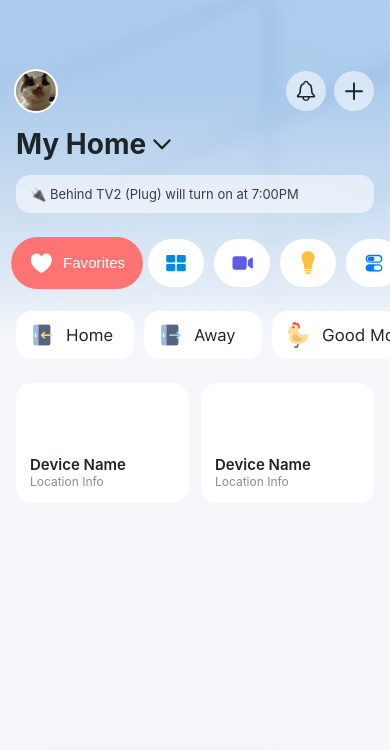
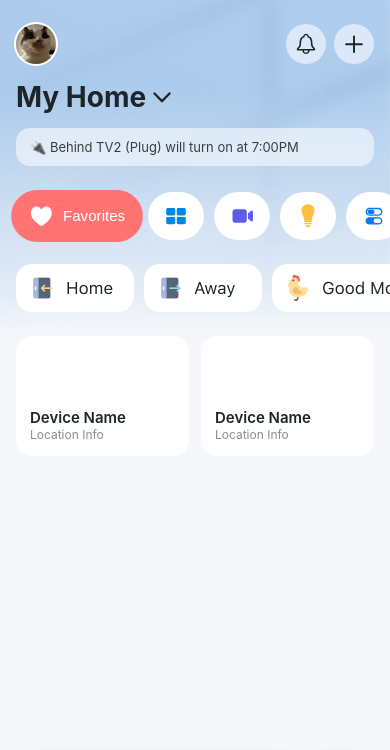
Before and after one commit to mulishui/Home-Batch-Control-Switch-Demo, a plain HTML site: page index.html in a window 390 px wide. Shown: the top 750 px of the page. Drawn offline with Linux system fonts and the light colour scheme.

Commit message:
关掉状态栏沉浸式半透明，去掉头像区域被系统模糊盖住的问题
apple-mobile-web-app-status-bar-style 原来是 black-translucent，状态栏盖在页面
内容上面，系统会给状态栏下面的内容（刚好是头像）加一层原生毛玻璃模糊。改成
default 后状态栏变成不透明实色条，不再盖内容，模糊也就没有了；代价是状态栏
区域不再和下面的浅蓝渐变无缝衔接，变成一条实色条。

配套调整：状态栏不再盖内容后，系统会自己在状态栏下面留出高度，真机上
env(safe-area-inset-top) 会变回 0，原来给沉浸式场景准备的 59px 最小安全区
floor 就多余了，移动端下用更小的 12px 呼吸间距盖掉它。

Co-Authored-By: Claude Sonnet 5 <noreply@anthropic.com>

```diff
--- a/index.html
+++ b/index.html
@@ -4,7 +4,10 @@
 <meta charset="UTF-8">
 <meta name="viewport" content="width=device-width, initial-scale=1.0, maximum-scale=1.0, user-scalable=no, viewport-fit=cover">
 <meta name="apple-mobile-web-app-capable" content="yes">
-<meta name="apple-mobile-web-app-status-bar-style" content="black-translucent">
+<!-- black-translucent 会让状态栏盖在页面内容上，系统对状态栏下面的内容做一层原生毛玻璃模糊
+     （头像紧贴顶部时最明显）；改成 default 后状态栏变成不透明实色条，不再盖内容，也就没有
+     这层模糊了，代价是状态栏区域不再和下面的浅蓝渐变无缝衔接，详见 .phone 里 --safe-top 的注释 -->
+<meta name="apple-mobile-web-app-status-bar-style" content="default">
 <title>Batch Control 切换 Demo · 框架草稿</title>
 <style>
   *{margin:0;padding:0;box-sizing:border-box;-webkit-tap-highlight-color:transparent}
@@ -30,7 +33,8 @@
        以外层桌面预览缩放容器 #stageFit（甚至是真实视口）为基准，宽度/位置就对不上手机屏幕了 */
     transform:translateZ(0);
     user-select:none;-webkit-user-select:none;
-    /* 顶部安全区：加到主屏幕独立运行时用真实 env()，桌面预览时退回模拟值 59px */
+    /* 顶部安全区：这个 59px floor 是桌面预览模式下模拟手机状态栏高度用的（桌面浏览器里
+       env() 恒为 0），真机移动端会被下方 @media 里更小的 --safe-top 覆盖掉，见那边注释 */
     --safe-top:max(59px, env(safe-area-inset-top, 0px));
     --topbar-h:calc(var(--safe-top) + 64px);
     --page-margin:16px;
@@ -301,6 +305,12 @@
     .phone{
       width:100%;height:100dvh;border-radius:0;box-shadow:none;background:#f5f7fa;
       --screen-h:100dvh;
+      /* 状态栏改成不透明实色条（见 apple-mobile-web-app-status-bar-style）之后，系统会自己
+         在状态栏下面留出对应高度，页面内容不再往状态栏底下延伸，env(safe-area-inset-top)
+         在真机上会跟着变回 0——基础规则里 max(59px, ...) 那个 59px 是以前给"内容盖住状态栏"
+         这种沉浸式场景准备的模拟值，现在不再需要，留着反而会在系统已经让出的空间下面再多出
+         一截，这里用一个小一点的呼吸间距盖掉那个 59px */
+      --safe-top:calc(env(safe-area-inset-top, 0px) + 12px);
     }
   }
 
```
